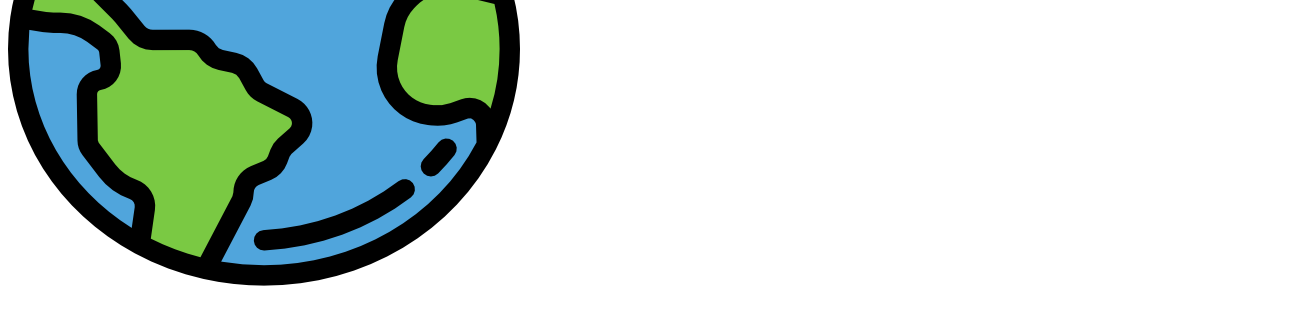
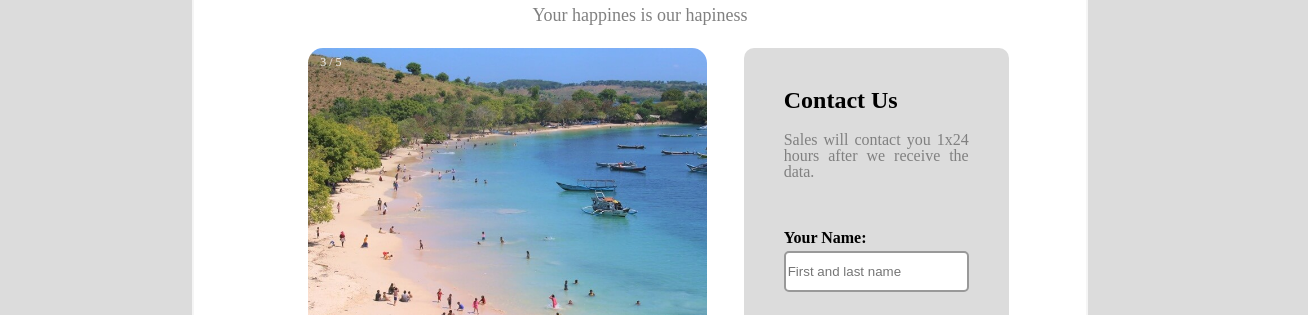
Before and after one commit to GilanBagaskara/TravelAgentWeb, a plain HTML site: page index.html in a window 1280 px wide. Shown: the part 215-530 px from the top of the page, 1308 px wide, since content can reach past the window. Drawn offline with Linux system fonts and the light colour scheme.

Commit message:
done css

```diff
--- a/index.html
+++ b/index.html
@@ -4,7 +4,7 @@
         <meta charset="utf-8">
         <meta name="viewport" content="width=device-width, initial-scale=1.0">
         <title>Global Tours Lombok</title>
-        <link href="index.css" rel="stylesheetaaaaaaaaaaaa">
+        <link href="index.css" rel="stylesheet">
     </head>
     <body class="container">
         <nav class="flex-header">
```
